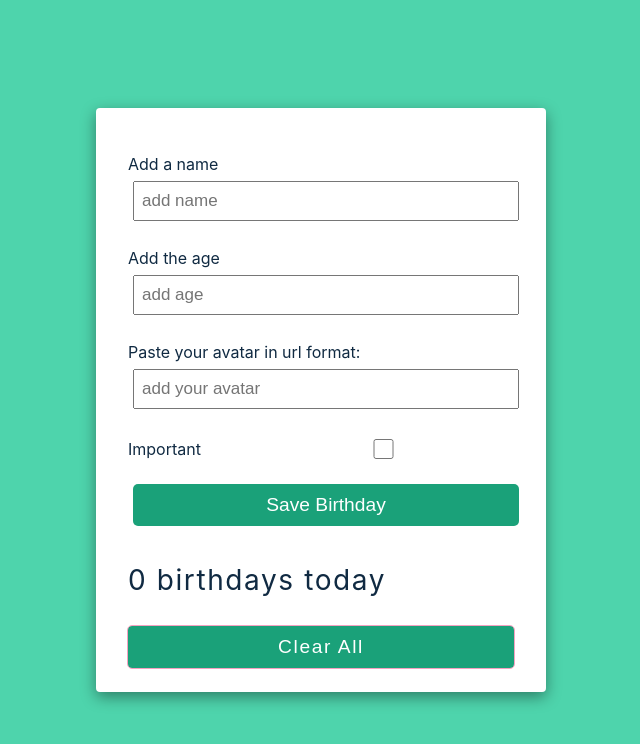
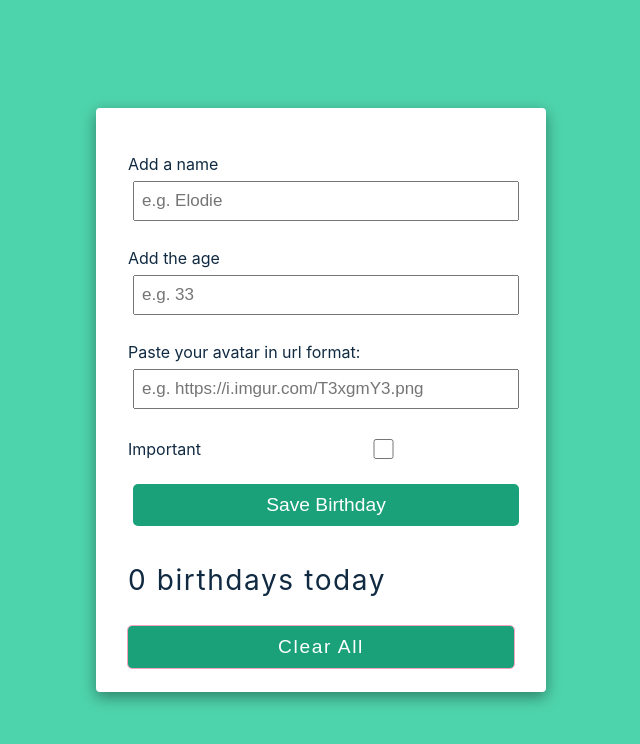
Before and after one commit to Elisa-cf/birthday-reminder, a React (Create React App) app: page / in a window 1280 px wide. Shown: the top 744 px of the page, without its empty margins (319-959 px from the left). Built offline with nearby package versions, Linux system fonts and the light colour scheme.

Commit message:
changed text in placeholders

```diff
--- a/src/App.js
+++ b/src/App.js
@@ -6,6 +6,7 @@ import NewBirth from './NewBirth';
 
 function App() {
   const[people, setPeople] = useState([])
+  // to add the data: useState(data + import component)
 
 
         //toggle reminder
--- a/src/List.js
+++ b/src/List.js
@@ -6,7 +6,7 @@ const List = ({people, onToggle, onDelete}) => {
        <>
 
       {people.map((person, id) =>  <article key={id} className={`person ${person.reminder ? "reminder" :""}`}  onDoubleClick={() => onToggle(people.id)}>
-        {/* if the person.reminder is true then we gonna have the class of reminder, else nothing. */}
+        {/* but default class person but sif the person.reminder is true then we gonna have the class of reminder, else nothing. */}
         <img src={person.image} alt={person.name}/><div>
           <h4>{person.name}<FaTimes style ={{color:'#1AA179', cursor:'pointer', fontSize:'18px'}}  onClick={() => onDelete(people.id)}/></h4>
           <p>{person.age} years</p>
--- a/src/NewBirth.js
+++ b/src/NewBirth.js
@@ -27,15 +27,15 @@ const NewBirth = ({people, setPeople}) => {
     <form className="add-form" onSubmit={event => newAnniversary(event)}>
         <div className="form-control">
         <label>Add a name</label>
-        <input type="text" placeholder="add name" value={newName} onChange={(e) => setNewName(e.target.value)}/>
+        <input type="text" placeholder="e.g. Elodie" value={newName} onChange={(e) => setNewName(e.target.value)}/>
         </div>
         <div className="form-control">
         <label>Add the age</label>
-        <input type="text" placeholder="add age" value={newAge} onChange={(e) => setNewAge(parseInt(e.target.value))}/>
+        <input type="text" placeholder="e.g. 33" value={newAge} onChange={(e) => setNewAge(parseInt(e.target.value))}/>
         </div>
         <div className="form-control">
         <label for="img">Paste your avatar in url format:</label>
-        <input type="text" id="img" placeholder="add your avatar" value={newImage} onChange={(e) => setNewImage(e.target.value)}/>
+        <input type="text" id="img" placeholder="e.g. https://i.imgur.com/T3xgmY3.png" value={newImage} onChange={(e) => setNewImage(e.target.value)}/>
         </div>
         <div className="form-control form-control-check">
         <label>Important</label>
```
